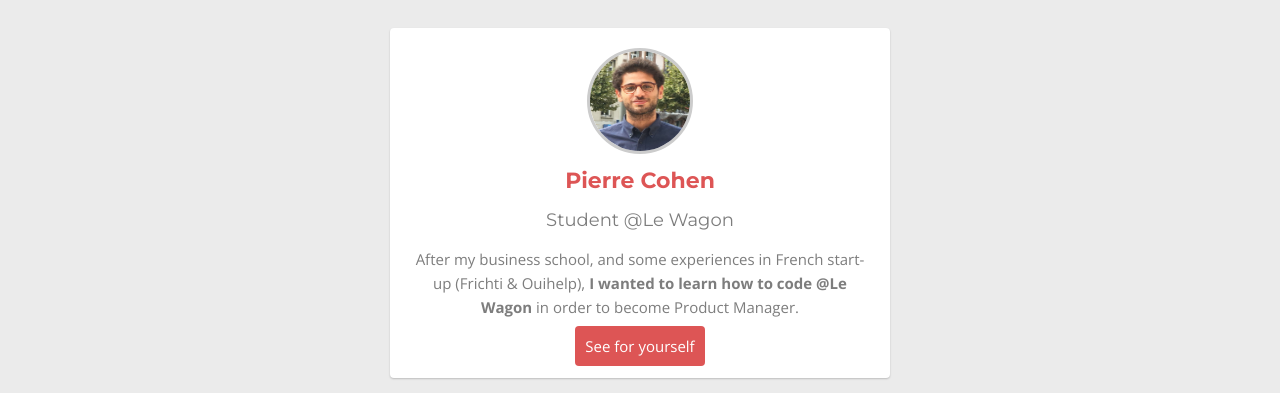
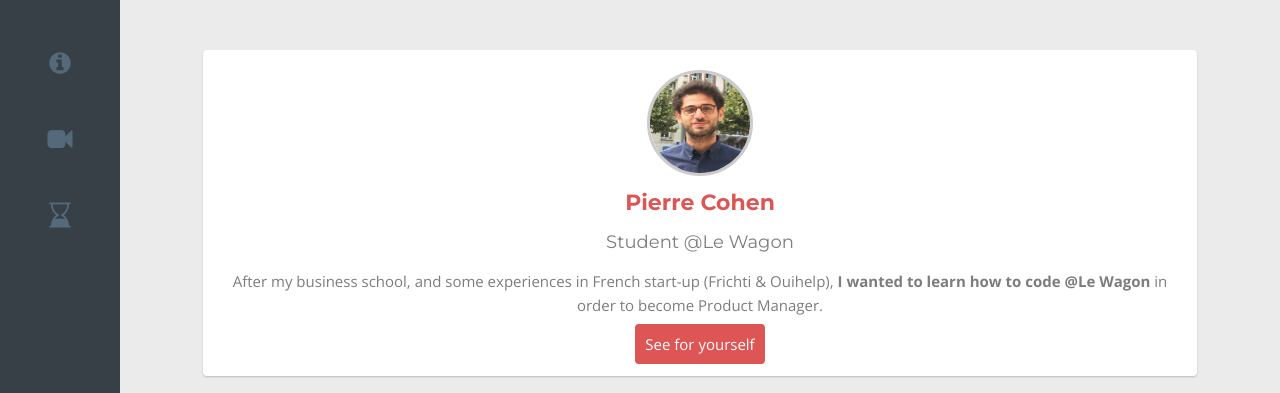
Before and after one commit to Picoco/profile, a plain HTML site: page index.html in a window 1280 px wide. Shown: the top 393 px of the page. Drawn offline with nearby package versions, Linux system fonts and the light colour scheme.

Commit message:
enhanced my profile with a fixed sidebar

```diff
--- a/index.html
+++ b/index.html
@@ -7,8 +7,16 @@
     <link href="style.css" rel="stylesheet">
   </head>
   <body>
+    <div id="sidebar">
+      <ul>
+        <li><a href="#summary"><i class="fa fa-info-circle" aria-hidden="true"></i></a></li>
+        <li><a href="#favorite-movie"><i class="fa fa-video-camera" aria-hidden="true"></i></a></li>
+        <li><a href="#footer"><i class="fa fa-hourglass-end" aria-hidden="true"></i></a></li>
+      </ul>
+    </div>
+    <div id="page-content">
       <div class="container">
-      <div class="card text-center">
+        <div class="card text-center" id="summary">
           <img src="images/profile.png" alt="Pierre Cohen" id="img-profile" class="circle-image">
           <h1>Pierre Cohen</h1>
           <h2>Student @Le Wagon</h2>
@@ -22,7 +30,7 @@
             <li><a class="social-network" href = "https://github.com/Picoco"><i class="fa fa-github" aria-hidden="true"></i><br>Github</a></li>
           </ul>
         </div>
-      <div class="card text-center">
+        <div class="card text-center" id="favorite-movie">
           <h2>My Favorite movies</h2>
           <table>
             <tbody>
@@ -44,7 +52,7 @@
             </tbody>
           </table>
         </div>
-      <div class="card text-center">
+        <div class="card text-center" id="footer">
           <h2>About this page</h2>
           <p>This page has been coded during the <a href="https://lewagon.com/program" target="_blank">FullStack program @LeWagon</a>. That was probably the best experience of my entire life.
           </p>
@@ -63,5 +71,6 @@
           </ul>
         </div>
       </div>
+    </div>
     </body>
 </html>
--- a/style.css
+++ b/style.css
@@ -42,7 +42,7 @@ p {
 }
 
 a {
-    color: #ccc;
+    color: #546A7B;;
     text-decoration: none;
 }
 
@@ -69,8 +69,8 @@ table {
 }
 
 .container {
-  width: 500px;
-  margin: 0 auto;
+  width: 90%;
+  margin: 30px auto;
 }
 
 .card {
@@ -124,3 +124,35 @@ table {
 .icon{
   font-size: 30px;
 }
+
+#sidebar {
+  position: fixed;
+  width: 300px;
+  left: 0;
+  top: 0;
+  bottom: 0;
+  background-color: #384047;
+  width: 120px;
+  text-align: center;
+  font-size: 25px;
+}
+
+#sidebar li {
+  margin-top: 50px;
+  margin-bottom: 50px;
+  margin-right: 0px;
+  margin-left: 0px;
+}
+
+#sidebar a:hover{
+  color: white;
+}
+
+#sidebar ul {
+  list-style: none;
+  padding-left: 0px;
+}
+
+#page-content {
+  margin-left: 120px;
+}
```
Lines whose indentation alone changed are shown as unchanged.
